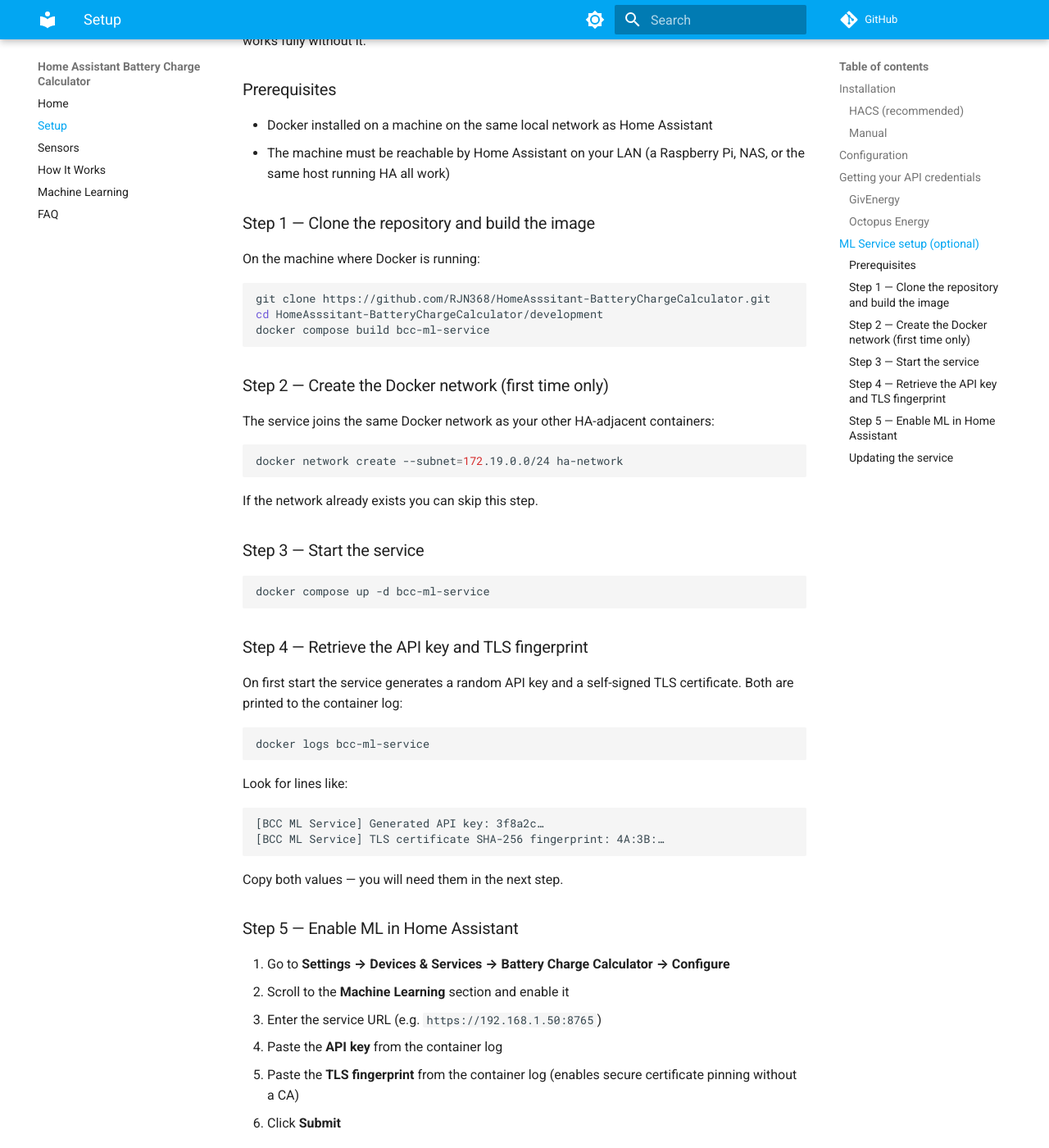
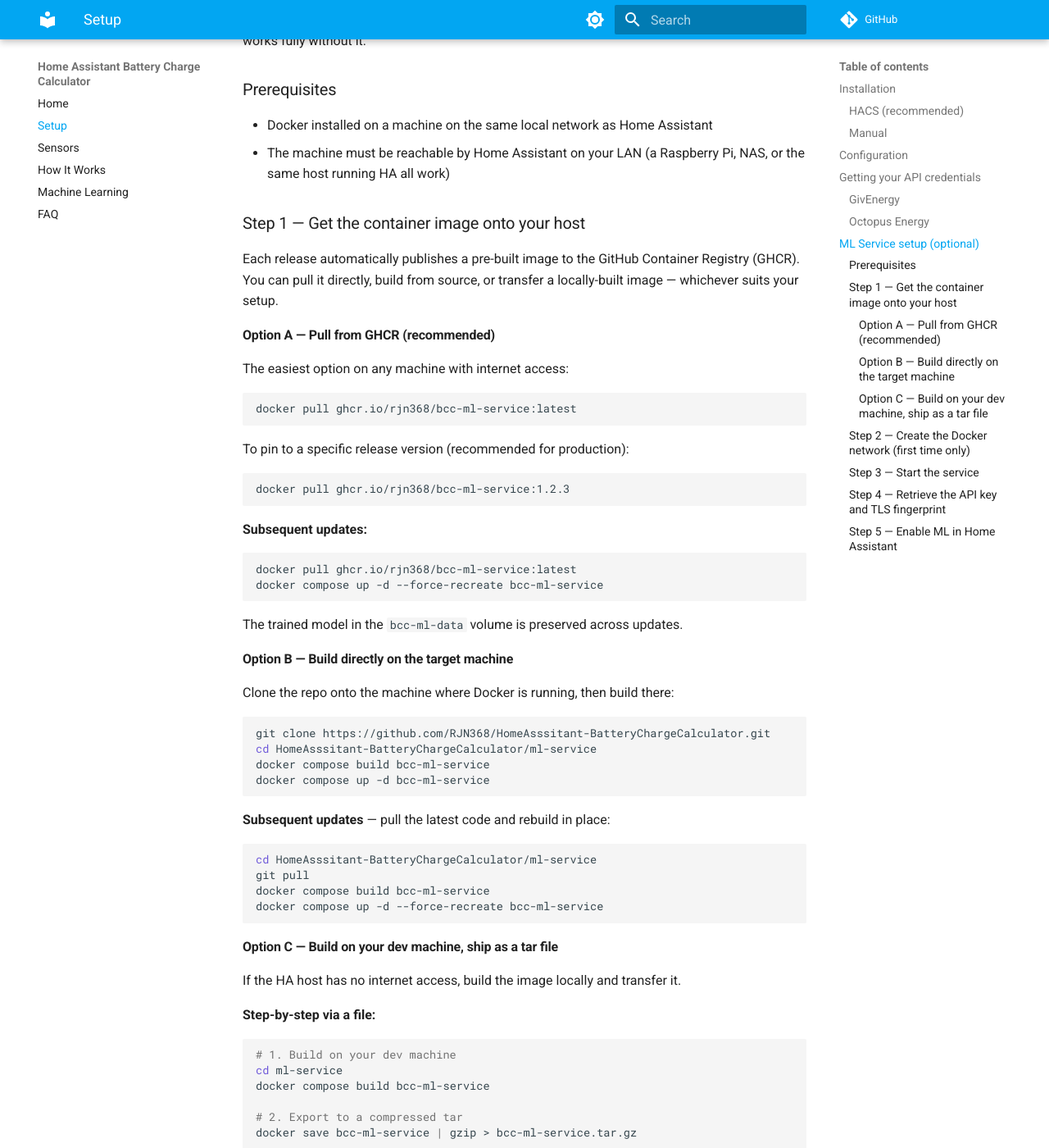
Before and after one commit to RJN368/HomeAssistant-BatteryChargeCalculator, an MkDocs documentation site: the page built from _docs/setup.md, in a window 1280 px wide and 1400 px high, scrolled down 2040 px. Shown: the whole window at 82% size. Built offline with MkDocs 1.6.1 and Material for MkDocs 9.7.7, drawn with Linux system fonts in a browser that asks for light colours; comment, search, counter and statistics services are not loaded; some of the changed text lies outside the part shown.

Commit message:
documentation and github fixes

````diff
--- a/_docs/setup.md
+++ b/_docs/setup.md
@@ -66,15 +66,81 @@
 - Docker installed on a machine on the same local network as Home Assistant
 - The machine must be reachable by Home Assistant on your LAN (a Raspberry Pi, NAS, or the same host running HA all work)
 
-### Step 1 — Clone the repository and build the image
+### Step 1 — Get the container image onto your host
 
-On the machine where Docker is running:
+Each release automatically publishes a pre-built image to the GitHub Container Registry (GHCR). You can pull it directly, build from source, or transfer a locally-built image — whichever suits your setup.
+
+#### Option A — Pull from GHCR (recommended)
+
+The easiest option on any machine with internet access:
+
+```bash
+docker pull ghcr.io/rjn368/bcc-ml-service:latest
+```
+
+To pin to a specific release version (recommended for production):
+
+```bash
+docker pull ghcr.io/rjn368/bcc-ml-service:1.2.3
+```
+
+**Subsequent updates:**
+
+```bash
+docker pull ghcr.io/rjn368/bcc-ml-service:latest
+docker compose up -d --force-recreate bcc-ml-service
+```
+
+The trained model in the `bcc-ml-data` volume is preserved across updates.
+
+#### Option B — Build directly on the target machine
+
+Clone the repo onto the machine where Docker is running, then build there:
 
 ```bash
 git clone https://github.com/RJN368/HomeAsssitant-BatteryChargeCalculator.git
-cd HomeAsssitant-BatteryChargeCalculator/development
+cd HomeAsssitant-BatteryChargeCalculator/ml-service
 docker compose build bcc-ml-service
+docker compose up -d bcc-ml-service
 ```
+
+**Subsequent updates** — pull the latest code and rebuild in place:
+
+```bash
+cd HomeAsssitant-BatteryChargeCalculator/ml-service
+git pull
+docker compose build bcc-ml-service
+docker compose up -d --force-recreate bcc-ml-service
+```
+
+#### Option C — Build on your dev machine, ship as a tar file
+
+If the HA host has no internet access, build the image locally and transfer it.
+
+**Step-by-step via a file:**
+
+```bash
+# 1. Build on your dev machine
+cd ml-service
+docker compose build bcc-ml-service
+
+# 2. Export to a compressed tar
+docker save bcc-ml-service | gzip > bcc-ml-service.tar.gz
+
+# 3. Copy to the HA host
+scp bcc-ml-service.tar.gz user@ha-host:~
+
+# 4. On the HA host — load the image
+docker load < bcc-ml-service.tar.gz
+```
+
+**One-shot via SSH (no intermediate file):**
+
+```bash
+docker save bcc-ml-service | ssh user@ha-host docker load
+```
+
+After loading, copy `docker-compose.yml` to the HA host and continue from Step 2 below.
 
 ### Step 2 — Create the Docker network (first time only)
 
@@ -122,15 +188,3 @@
 
 !!! tip "Training takes a few minutes"
     The first training run fetches up to 90 days of historical consumption data from GivEnergy or Octopus. Check progress in **Settings → Devices & Services → Battery Charge Calculator** — the **ML Model Status** sensor will show `ready` when training completes.
-
-### Updating the service
-
-When a new version is released, update and restart the container:
-
-```bash
-git pull
-docker compose build bcc-ml-service
-docker compose up -d --force-recreate bcc-ml-service
-```
-
-The trained model is stored in the `./config/bcc-ml-data/` bind-mount and is preserved across container restarts and rebuilds.
````
Also changed, not shown: requirements.test.txt (+1 -0 lines), 4 other files.
